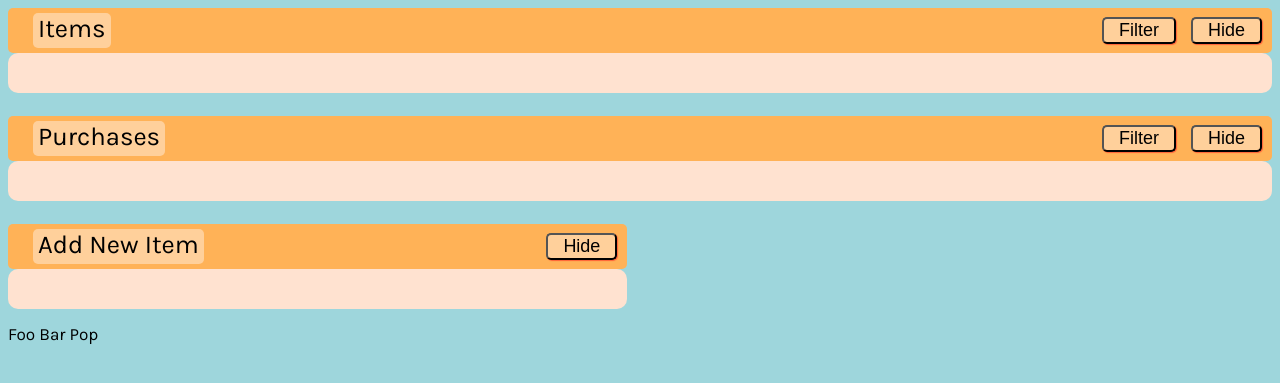
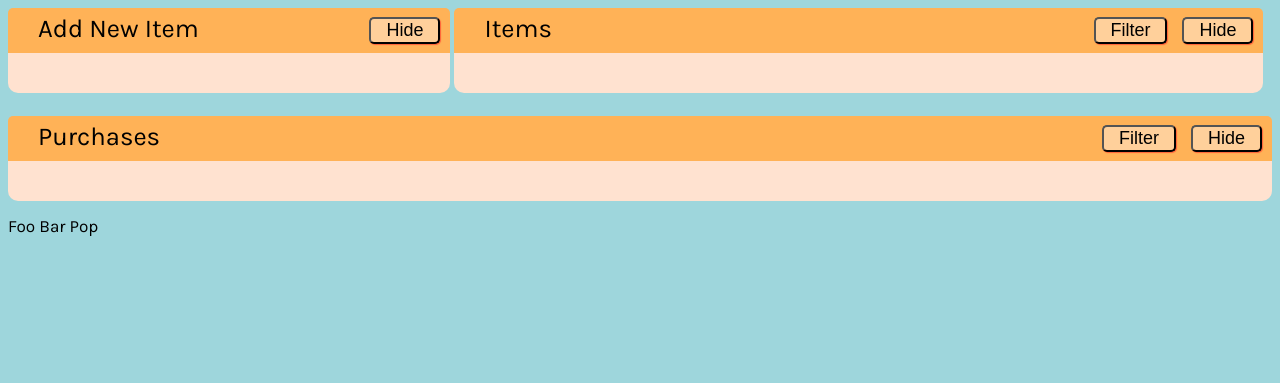
Before and after one commit to marcusshepp/dollars, a Django app: page /dollars/ in a window 1280 px wide. Shown: the part 43-426 px from the top of the page. Run offline with Django 3.2, Linux system fonts and the light colour scheme; the visitor is signed in with stand-in values (Sample User, id 1); data comes from the database, SQL or seed files in the repository; some libraries are stand-ins or nearby versions.

Commit message:
tons of css + fix purchase bbug

```diff
--- a/receipt/static/css/screen_width_790.css
+++ b/receipt/static/css/screen_max_width_900.css
@@ -16,10 +16,13 @@
     background-color: #FFE2D0;
     padding: 20px 20px 20px 20px;
     margin-bottom: 15px;
-    border-radius: 10px 10px 10px 10px;
+    border-radius: 0px 0px 10px 10px;
 }
 .header_container{
     background-color: #FFB257;
+    border-radius: 5px 5px 0px 0px;
+}
+.header_text{
 }
 .item_individual_container{
     background-color: #FFB257;
@@ -112,7 +115,6 @@
     *******/
 
     .header_container{
-      border-radius: 5px 5px 5px 5px;
       text-align: left;
       padding-top: 5px;
       padding-left: 25px;
@@ -121,7 +123,6 @@
       margin-top: 8px;
     }
     .header_text{
-      background-color: #FFD09B;
       padding: 0px 5px 5px 5px;
       border-radius: 5px 5px 5px 5px;
     }
--- /dev/null
+++ b/receipt/static/css/screen_min_max_width_900_1300.css
@@ -0,0 +1,10 @@
+@media only screen
+and (min-width: 900px)
+and (max-width: 1300px){
+    .item_individual_container{
+        width: 40%;
+    }
+    .pagination_container{
+        width: 60% !important;
+    }
+}
--- a/receipt/static/css/screen_width_1000.css
+++ b/receipt/static/css/screen_min_width_900.css
@@ -4,7 +4,7 @@
   COMMON
   *******/
   .all_content_container{
-    display: flex;
+    display: block;
     flex-flow: column;
     width: 100%;
     height: auto;
@@ -23,7 +23,6 @@
     margin-top: 8px;
   }
   .header_text{
-    background-color: #FFD09B;
     padding: 0px 5px 5px 5px;
     border-radius: 5px 5px 5px 5px;
   }
@@ -40,9 +39,8 @@
   .item_form_outter_container{
     display: inline-block;
     vertical-align: top;
-    width: 49%;
+    width: 35%;
     height: auto;
-    order: 3;
   }
   .form_error_container{
     border-radius: 3px 3px 3px 3px;
@@ -84,11 +82,13 @@
   list
   *******/
   .item_list_outter_container{
-    display: block;
-    width: 100%
+    display: inline-block;
+    width: 64%;
   }
   .items_list_container{
     display: block;
+    height: auto;
+    padding-bottom: 35px;
   }
   .item_individual_container{
     display: inline-block;
@@ -96,8 +96,8 @@
     margin-bottom: 10px;
     margin-right: 10px;
     padding: 10px 15px 15px 15px;
-    width: 25%;
-    height: 90px;
+    width: 28%;
+    height: 95px;
   }
   .item_info{
     display: inline-block;
@@ -149,7 +149,6 @@
     display: inline-block;
     vertical-align: top;
     width: 100%;
-    order: 2;
   }
   .purch{
       margin: 5px 5px 5px 5px;
@@ -187,4 +186,8 @@
       width: 32%;
       display: inline-block;
   }
+  /*pagination*/
+  .pagination_container{
+      width: 45% !important;
+  }
 }
--- a/receipt/static/js/items/items-list.js
+++ b/receipt/static/js/items/items-list.js
@@ -266,10 +266,10 @@
   Also increases the int on the btn.
   */
   var form = $("#item_"+id)[0];
+  var name = $("#item_"+id).find(".item_name").html();
   var item_id = form.id.substr(5);
-  var more_than_one_purchase = false;
   var number_of_purchases = $("#item_"+id).find(".purchase_number_input").val();
-  // console.log(number_of_purchases);
+  // console.log(item_id);
   $.ajax({
       type: 'POST',
       url: item_list_url(),
@@ -279,8 +279,7 @@
           "number_of_purchases": number_of_purchases,
       },
       success: function(data){
-          var name = data.item_name;
-          $("#header").html("<p>Purchase Made: " + name + " <span class=''></></p>");
+          $("#header").html("Purchase Made: " + name);
           create_action("Purchase", "Make purchase: "+name, "undo purchase");
           init_purchases();
           init_item_list();
--- a/receipt/views.py
+++ b/receipt/views.py
@@ -271,7 +271,6 @@
         item_form_data["price"]      = get_post(request, "price")
         item_form_data["user"]       = request.user.id
         form                         = ItemForm(item_form_data)
-        print form
         if form.is_valid():
             form.save()
             data["success"] = True
@@ -285,7 +284,6 @@
                     form.save()
                 data["purchased"] = True
         elif "Name already exists" in str(form.errors):
-            print "name exists"
             data["name_exists"] = True
         else:
             data["invalid_form_data"] = True
@@ -352,7 +350,7 @@
     def purchased_item(self, request):
         number_of_purchases = get_post(request, "number_of_purchases")
         item = Item.objects.get(id=get_post(request, "id"))
-        if number_of_purchases > 1:
+        if int(number_of_purchases) > 1:
             for _ in xrange(int(number_of_purchases)):
                 item.increase_number_of_times_purchased()
                 purchdata = dict()
@@ -367,14 +365,15 @@
         else:
             item.increase_number_of_times_purchased()
             purchdata = dict()
-            purchdata["item_purchased"] = item
-            purchdata["user"] = request.user
+            purchdata["item_purchased"] = item.id
+            purchdata["user"] = request.user.id
             amount_payed = get_post(request, "amount_payed")
             if amount_payed:
                 purchdata["amount_payed"] = amount_payed
             else: purchdata["amount_payed"] = item.price
-            purchased_item = Purchase(**purchdata)
-            purchased_item.save()
+            purchased_item_form = PurchaseForm(purchdata)
+            if purchased_item_form.is_valid():
+                purchased_item_form.save()
 
     def post(self, request, *a, **kw):
         """
--- a/templates/base.html
+++ b/templates/base.html
@@ -10,8 +10,9 @@
     <link rel="stylesheet" type="text/css" href="https://fonts.googleapis.com/css?family=Karla">
     <link rel="stylesheet" href="{% static 'css/nav_width_1000.css' %}" media="screen" title="screen width 790 only" charset="utf-8">
     <link rel="stylesheet" href="{% static 'css/nav_width_790.css' %}" media="screen" title="screen width 790 only" charset="utf-8">
-    <link rel="stylesheet" href="{% static 'css/screen_width_790.css' %}" media="screen" title="screen width 790 only" charset="utf-8">
-    <link rel="stylesheet" href="{% static 'css/screen_width_1000.css' %}" media="screen" title="screen width 790 only" charset="utf-8">
+    <link rel="stylesheet" href="{% static 'css/screen_min_width_900.css' %}" media="screen" title="screen width 790 only" charset="utf-8">
+    <link rel="stylesheet" href="{% static 'css/screen_min_max_width_900_1300.css' %}" media="screen" title="screen width 790 only" charset="utf-8">
+    <link rel="stylesheet" href="{% static 'css/screen_max_width_900.css' %}" media="screen" title="screen width 790 only" charset="utf-8">
     <link rel="stylesheet" href="https://maxcdn.bootstrapcdn.com/font-awesome/4.5.0/css/font-awesome.min.css">
   </head>
 <body>
```
